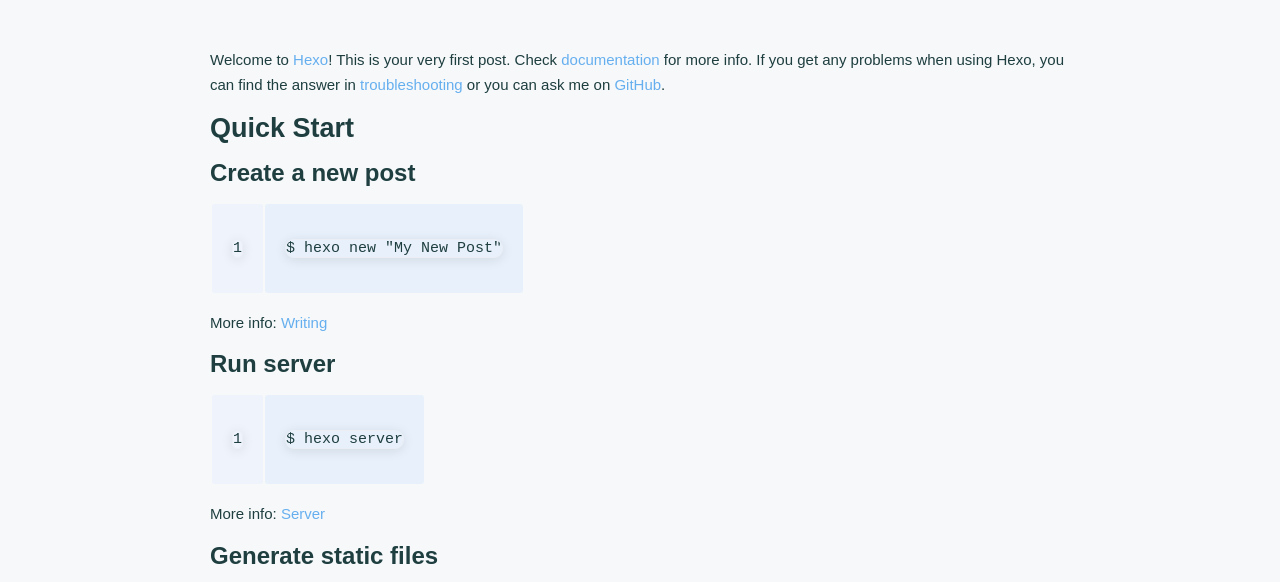
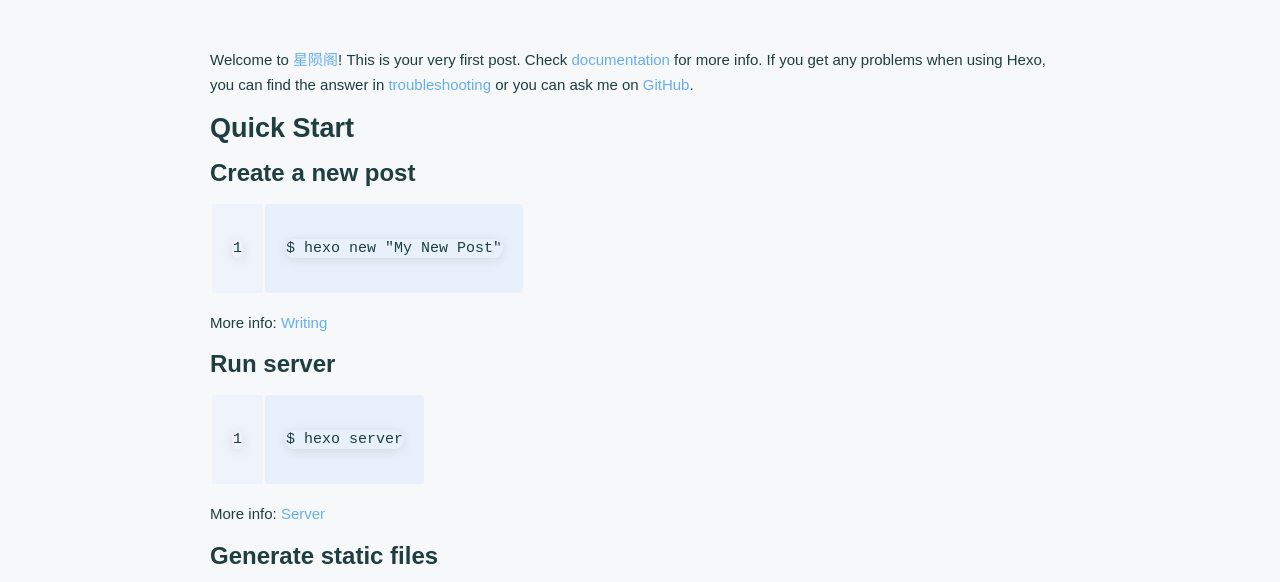
Before and after one commit to Sik-ke/Sik-ke.github.io, a plain HTML site: page 2024/07/11/hello-world/index.html in a window 1280 px wide. Shown: the part 213-795 px from the top of the page. Drawn offline with nearby package versions, Linux system fonts and the light colour scheme; a script that the page names is missing; a web font is replaced by a local one.

Commit message:
Site updated: 2024-07-11 21:18:23

```diff
--- a/2024/07/11/hello-world/index.html
+++ b/2024/07/11/hello-world/index.html
@@ -170,7 +170,7 @@
     </div>
 
     <div class="content" v-pre>
-        <p>Welcome to <a target="_blank" rel="noopener" href="https://hexo.io/">Hexo</a>! This is your very first post. Check <a target="_blank" rel="noopener" href="https://hexo.io/docs/">documentation</a> for more info. If you get any problems when using Hexo, you can find the answer in <a target="_blank" rel="noopener" href="https://hexo.io/docs/troubleshooting.html">troubleshooting</a> or you can ask me on <a target="_blank" rel="noopener" href="https://github.com/hexojs/hexo/issues">GitHub</a>.</p>
+        <p>Welcome to <a target="_blank" rel="noopener" href="https://hexo.io/">星陨阁</a>! This is your very first post. Check <a target="_blank" rel="noopener" href="https://hexo.io/docs/">documentation</a> for more info. If you get any problems when using Hexo, you can find the answer in <a target="_blank" rel="noopener" href="https://hexo.io/docs/troubleshooting.html">troubleshooting</a> or you can ask me on <a target="_blank" rel="noopener" href="https://github.com/hexojs/hexo/issues">GitHub</a>.</p>
 <h2 id="Quick-Start"><a href="#Quick-Start" class="headerlink" title="Quick Start"></a>Quick Start</h2><h3 id="Create-a-new-post"><a href="#Create-a-new-post" class="headerlink" title="Create a new post"></a>Create a new post</h3><figure class="highlight bash"><table><tr><td class="gutter"><pre><span class="line">1</span><br></pre></td><td class="code"><pre><span class="line">$ hexo new <span class="string">&quot;My New Post&quot;</span></span><br></pre></td></tr></table></figure>
 
 <p>More info: <a target="_blank" rel="noopener" href="https://hexo.io/docs/writing.html">Writing</a></p>
```
Also changed, not shown: index.html (+1 -1 lines).
